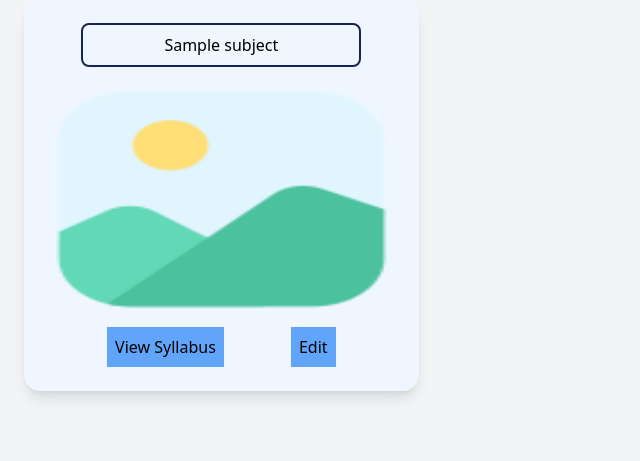
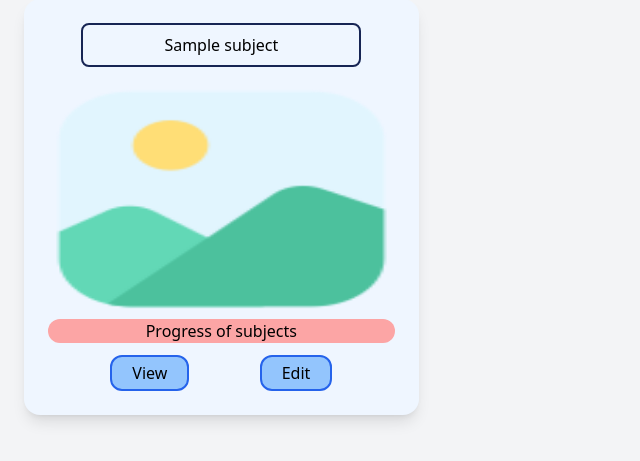
Before and after one commit to Deepali-Ghadia/PrepSpace, a Django app: page /syllabus_tracker in a window 1280 px wide. Shown: the part 191-652 px from the top of the page, without its empty margins (0-640 px from the left). Run offline with Django 4.2, Linux system fonts and the light colour scheme; tables that the repository leaves empty hold one stand-in row (values such as "Sample post"); some libraries are stand-ins or nearby versions.

Commit message:
added progress bar and changed edit and view button to anchor tags styled as buttons

```diff
--- a/prepspace/theme/templates/syllabus_tracker.html
+++ b/prepspace/theme/templates/syllabus_tracker.html
@@ -11,11 +11,20 @@
         <div class="bg-blue-50 rounded-2xl shadow-lg px-4 py-6">
             <div class="text-center border-2 border-blue-950  rounded-lg p-2 align-middle mx-auto w-1/3 min-w-[280px]">{{ subject.subject_name }}
             </div>
-            <a href="#"><img src="{% static 'images/image.png' %}" alt="Profile" class="h-60 w-full mx-auto mt-3" ></a>
+            <!-- <a><img src="{% static 'images/image.png' %}" alt="Profile" class="h-60 w-full mx-auto mt-3" ></a> -->
+            <img src="{% static 'images/image.png' %}" alt="Profile" class="h-60 w-full mx-auto mt-3" >
+
+            <!-- progress bar -->
+            <div class="bg-red-300  mb-3 mx-2 rounded-3xl px-1 text-center">Progress of subjects</div>
+
             <div class="flex flex-row justify-evenly rounded-md">
-                <button class="bg-blue-400 p-2 mt-2">View Syllabus</button>
-                <button class="bg-blue-400 p-2 mt-2">Edit</button>
+                <!-- changing buttons to anchor tags styled as buttons -->
+                 <a href="#" class="bg-blue-300 px-5 py-1 rounded-xl border-2 border-blue-600">View</a>
+                 <a href="#" class="bg-blue-300 px-5 py-1 rounded-xl border-2 border-blue-600">Edit</a>
+                <!-- <button class="bg-blue-400 p-2 mt-2">View Syllabus</button>
+                <button class="bg-blue-400 p-2 mt-2">Edit</button> -->
             </div>
+
         </div>
 
         <!-- If no subjects found -->
```
